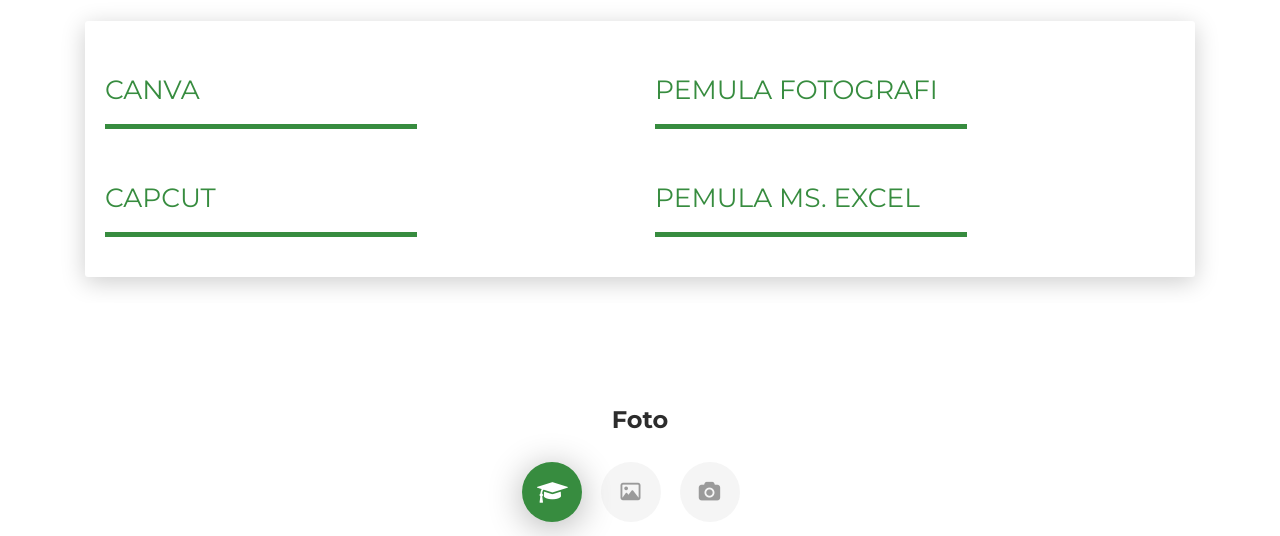
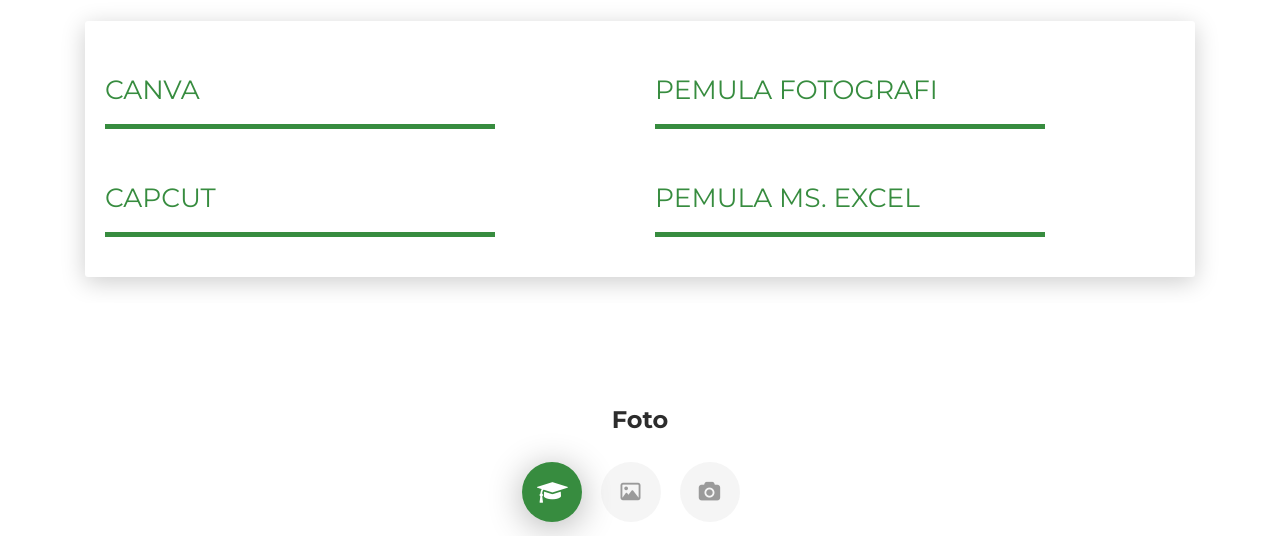
Before and after one commit to YOGAPRATAMASAPUTRA/YOGAPRATAMASAPUTRA.github.io, a plain HTML site: page index.html in a window 1280 px wide. Shown: the part 1043-1579 px from the top of the page. Drawn offline with Linux system fonts and the light colour scheme.

Commit message:
Add files via upload

```diff
--- a/index.html
+++ b/index.html
@@ -112,14 +112,14 @@
           <div class="col-md-6">
             <div class="progress-container progress-primary"><span class="progress-badge"><h4>Canva</h4></span>
               <div class="">
-                <div class="progress-bar progress-bar-primary aos-init aos-animate" data-aos="progress-full" data-aos-offset="10" data-aos-duration="2000" role="progressbar" aria-valuenow="60" aria-valuemin="0" aria-valuemax="100" style="width: 60%;"></div><span class="pull-right"></span>
+                <div class="progress-bar progress-bar-primary aos-init aos-animate" data-aos="progress-full" data-aos-offset="10" data-aos-duration="2000" role="progressbar" aria-valuenow="60" aria-valuemin="0" aria-valuemax="100" style="width: 75%;"></div><span class="pull-right"></span>
               </div>
             </div>
           </div>
           <div class="col-md-6">
             <div class="progress-container progress-primary"><span class="progress-badge"><h4>Pemula Fotografi</h4></span>
               <div class="">
-                <div class="progress-bar progress-bar-primary aos-init aos-animate" data-aos="progress-full" data-aos-offset="10" data-aos-duration="2000" role="progressbar" aria-valuenow="60" aria-valuemin="0" aria-valuemax="100" style="width: 60%;"></div><span class="pull-right"></span>
+                <div class="progress-bar progress-bar-primary aos-init aos-animate" data-aos="progress-full" data-aos-offset="10" data-aos-duration="2000" role="progressbar" aria-valuenow="60" aria-valuemin="0" aria-valuemax="100" style="width: 75%;"></div><span class="pull-right"></span>
                 </div>
             </div>
           </div>
@@ -128,14 +128,14 @@
           <div class="col-md-6">
             <div class="progress-container progress-primary"><span class="progress-badge"><h4>Capcut</h4></span>
               <div class="">
-                <div class="progress-bar progress-bar-primary aos-init aos-animate" data-aos="progress-full" data-aos-offset="10" data-aos-duration="2000" role="progressbar" aria-valuenow="60" aria-valuemin="0" aria-valuemax="100" style="width: 60%;"></div><span class=""></span>
+                <div class="progress-bar progress-bar-primary aos-init aos-animate" data-aos="progress-full" data-aos-offset="10" data-aos-duration="2000" role="progressbar" aria-valuenow="60" aria-valuemin="0" aria-valuemax="100" style="width: 75%;"></div><span class=""></span>
               </div>
             </div>
           </div>
           <div class="col-md-6">
             <div class="progress-container progress-primary"><span class="progress-badge"><h4>Pemula Ms. Excel</h4></span>
               <div class="">
-                <div class="progress-bar progress-bar-primary aos-init aos-animate" data-aos="progress-full" data-aos-offset="10" data-aos-duration="2000" role="progressbar" aria-valuenow="60" aria-valuemin="0" aria-valuemax="100" style="width: 60%;"></div><span class=""></span>
+                <div class="progress-bar progress-bar-primary aos-init aos-animate" data-aos="progress-full" data-aos-offset="10" data-aos-duration="2000" role="progressbar" aria-valuenow="60" aria-valuemin="0" aria-valuemax="100" style="width: 75%;"></div><span class=""></span>
               </div>
             </div>
           </div>
```
